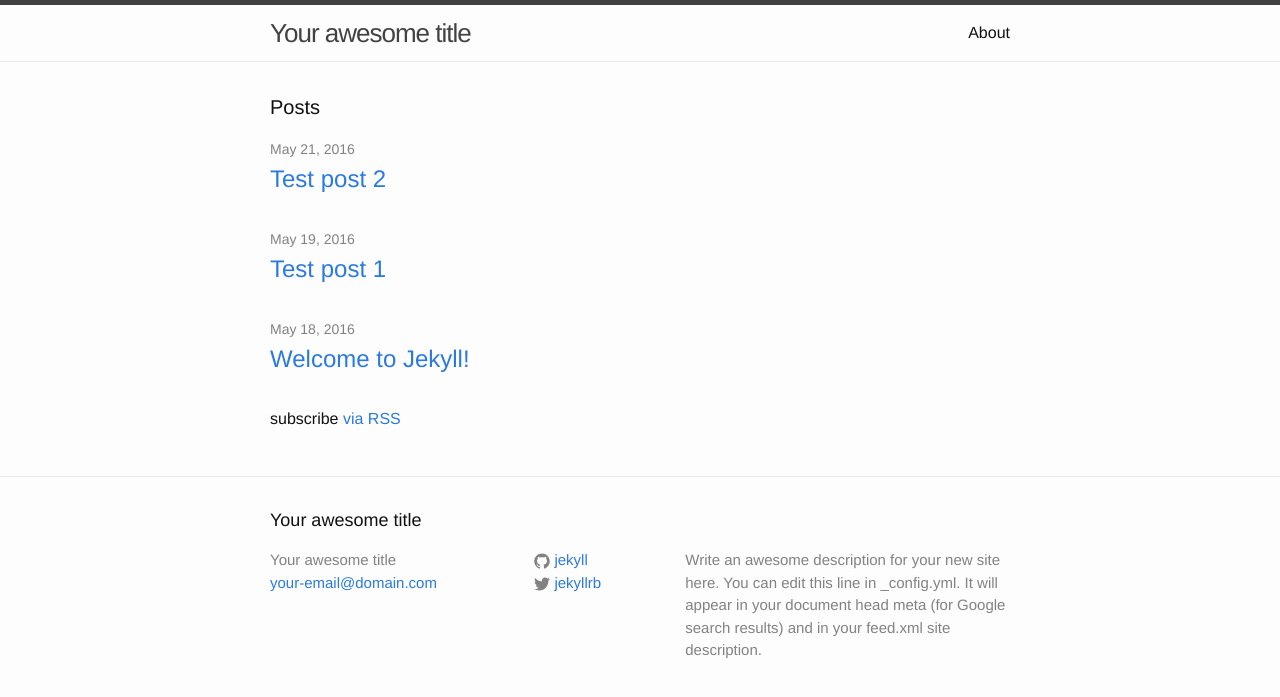
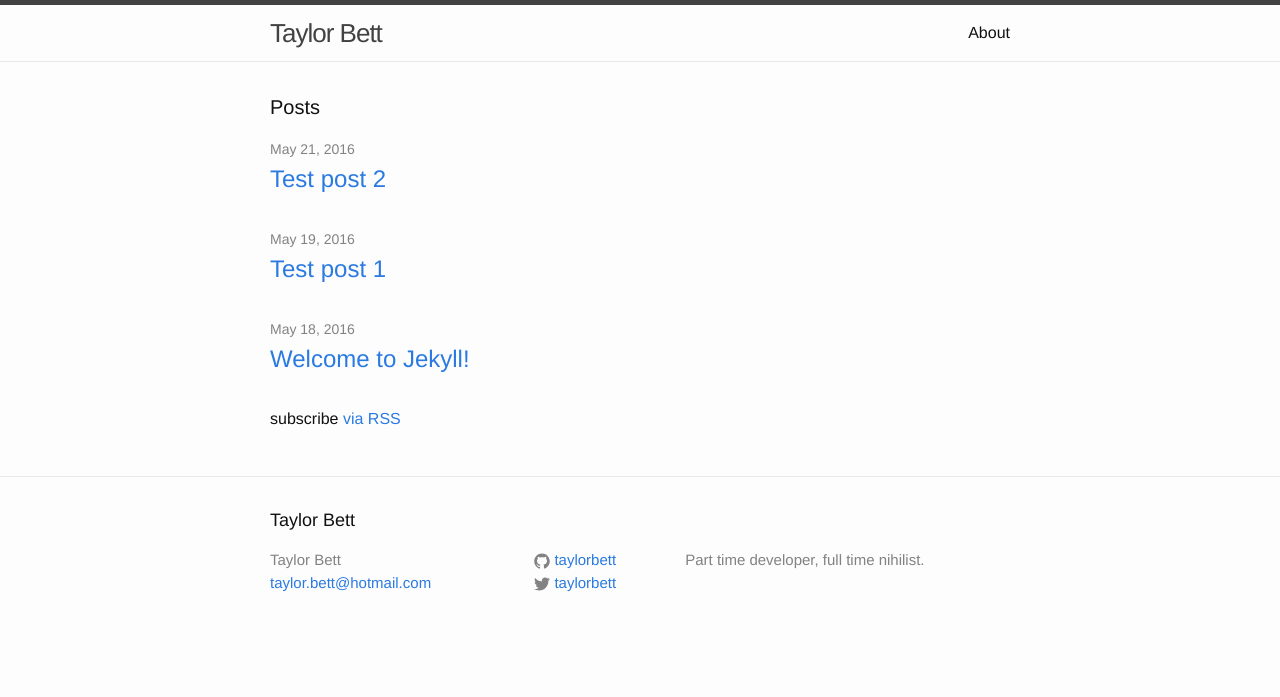
Before and after one commit to TaylorBett/taylorbett.github.io, a Jekyll site: the page built from index.html, in a window 1280 px wide. Shown: the top 697 px of the page. Built offline with Jekyll 4.4.1, drawn with Linux system fonts in a browser that asks for light colours.

Commit message:
Edited config yml file to start setting up site

```diff
--- a/_config.yml
+++ b/_config.yml
@@ -6,16 +6,14 @@
 # 'jekyll serve'. If you change this file, please restart the server process.
 
 # Site settings
-title: Your awesome title
-email: your-email@domain.com
+title: Taylor Bett
+email: taylor.bett@hotmail.com
 description: > # this means to ignore newlines until "baseurl:"
-  Write an awesome description for your new site here. You can edit this
-  line in _config.yml. It will appear in your document head meta (for
-  Google search results) and in your feed.xml site description.
+  Part time developer, full time nihilist.
 baseurl: "" # the subpath of your site, e.g. /blog
-url: "http://yourdomain.com" # the base hostname & protocol for your site
-twitter_username: jekyllrb
-github_username:  jekyll
+url: "http://taylorbett.github.io" # the base hostname & protocol for your site
+twitter_username: taylorbett
+github_username:  taylorbett
 
 # Build settings
 markdown: kramdown
```
